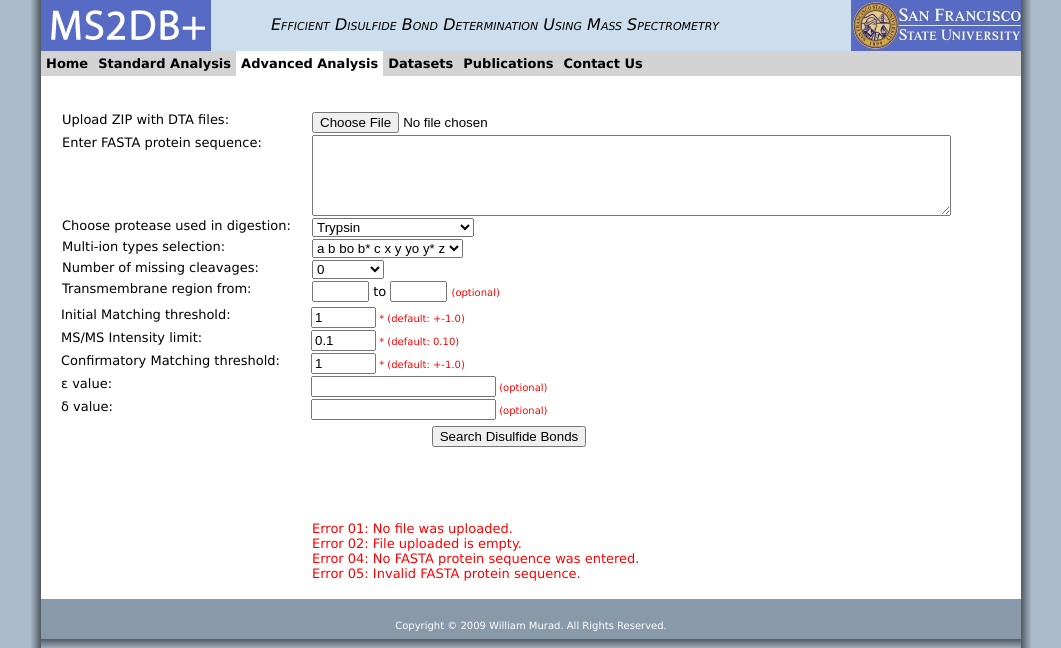
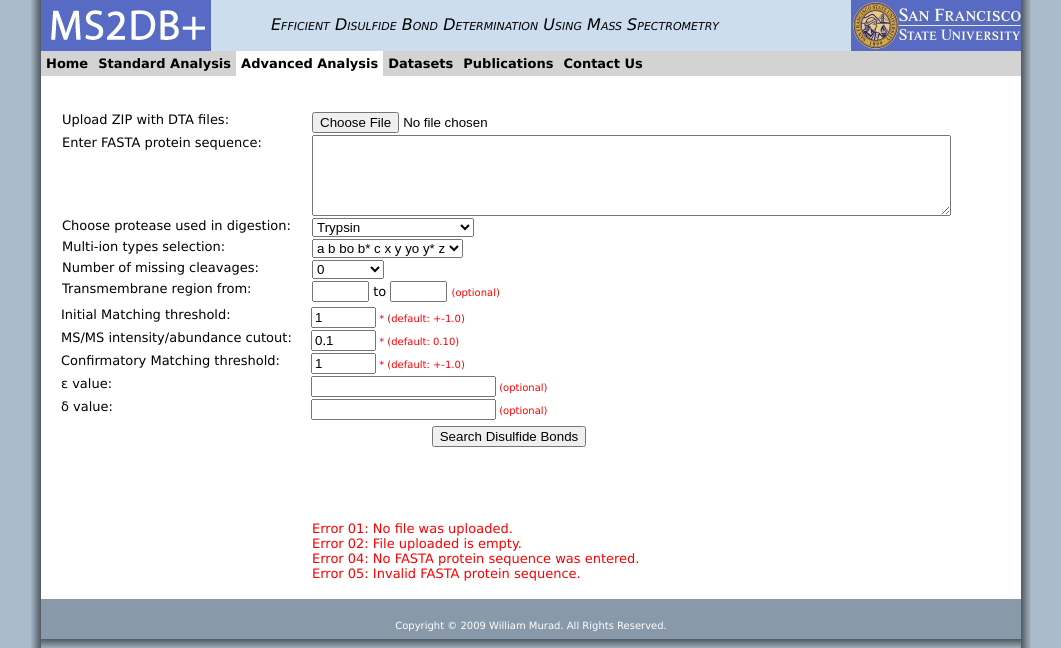
Before and after one commit to chiwilliam/disulfidebond, a PHP site: page /kernel.php?mode=advanced in a window 1280 px wide. Shown: the top 648 px of the page, without its empty margins (109-1170 px from the left). Run offline with PHP 8.4, Linux system fonts and the light colour scheme; data that the repository does not hold is empty.

Commit message:
Advanced analysis changes...

```diff
--- a/advanalysis.php
+++ b/advanalysis.php
@@ -153,7 +153,7 @@
                                                 </td>
                                             </tr>
                                             <tr class="advancedusers">
-                                                <td class="advancedusersleft">MS/MS Intensity limit:</td>
+                                                <td class="advancedusersleft">MS/MS intensity/abundance cutout:</td>
                                                 <td class="advancedusersright">
                                                     <input type="text" id="IntensityLimit" name="IntensityLimit" size="5" value="<?php if (isset($IntensityLimit)) {echo $IntensityLimit;}else {echo '0.10';} ?>"
                                                            onmouseover="Tip('Lowest m/z intensity limit. (IntensityLimit x Maximum Intensity)')"
```
